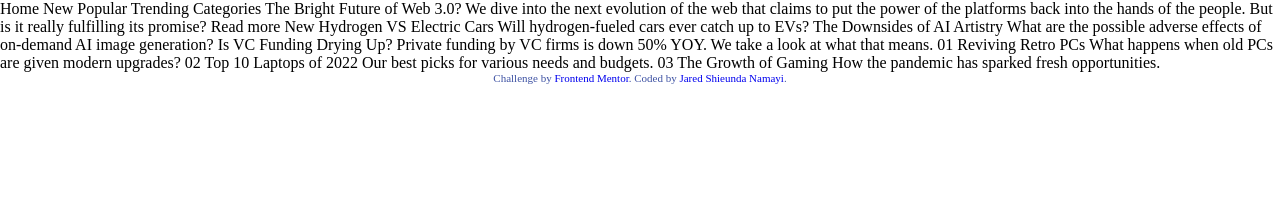
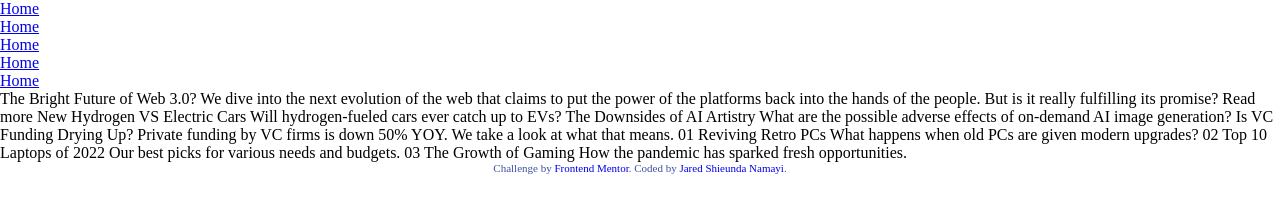
Before and after one commit to Sh13unda/news-website-homepage, a plain HTML site: page index.html in a window 1280 px wide. Drawn offline with Linux system fonts and the light colour scheme.

Commit message:
modified:   index.html modified:   styles.css

```diff
--- a/index.html
+++ b/index.html
@@ -12,13 +12,15 @@
 
 </head>
 <body>
-
-  Home
-  New
-  Popular
-  Trending
-  Categories
-
+  <div class="container">
+    <div class="navbar">
+      <ul>
+        <li><a href="index.html">Home</a></li>
+        <li><a href="index.html">Home</a></li>
+        <li><a href="index.html">Home</a></li>
+        <li><a href="index.html">Home</a></li>
+        <li><a href="index.html">Home</a></li>
+      </ul>
   The Bright Future of Web 3.0?
 
   We dive into the next evolution of the web that claims to put the power of the platforms back into the hands of the people.
--- a/styles.css
+++ b/styles.css
@@ -1,6 +1,10 @@
 * {
     margin: 0px;
     padding:0px;
+}
+body {
+    text-decoration: none;
+    list-style: none;
 }
 .attribution {
     font-size: 11px;
```
